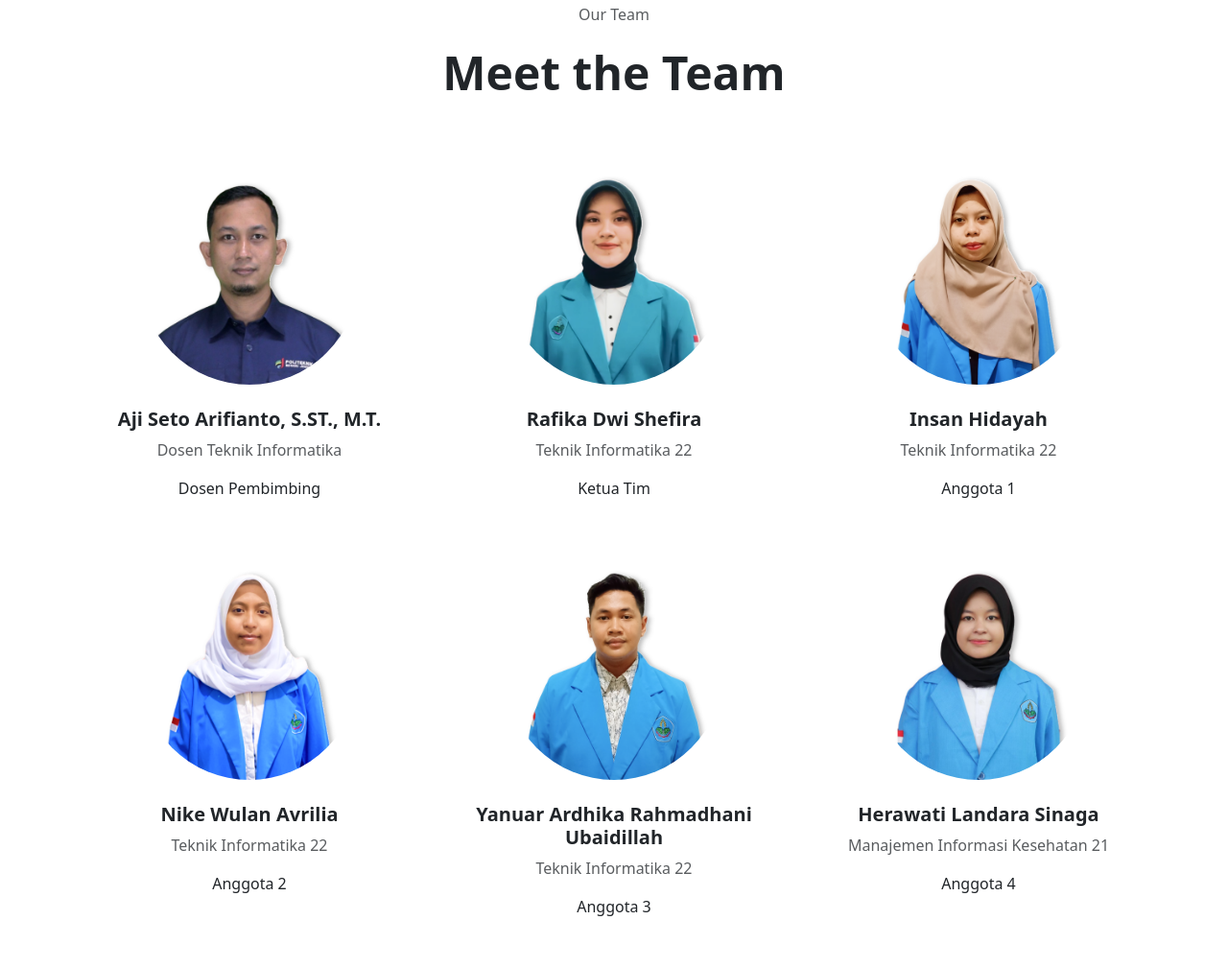
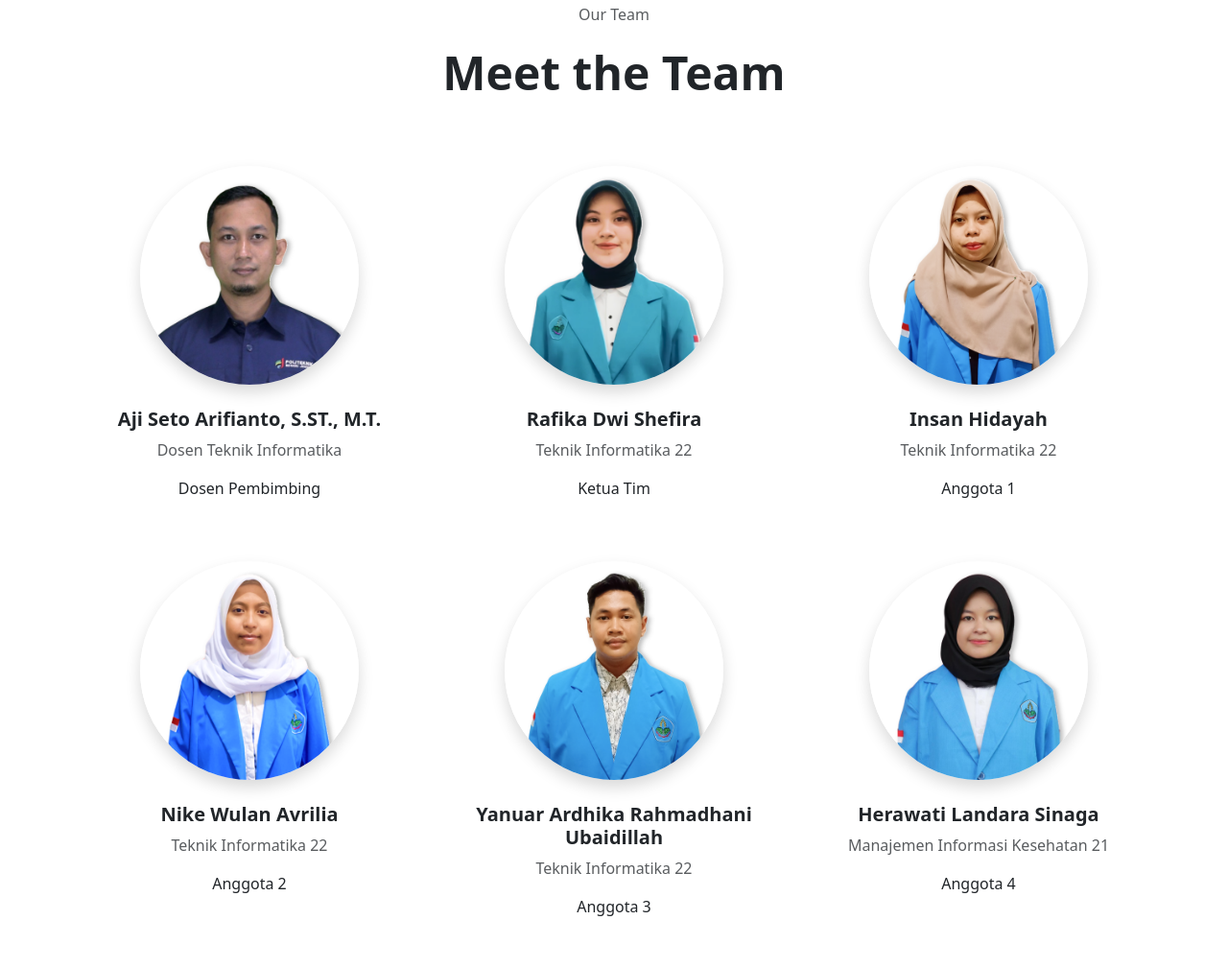
Before and after one commit to ardhikaxx/web-app-posyandu, a plain HTML site: page index.html in a window 1280 px wide. Shown: the part 1596-2604 px from the top of the page at 96% size. Drawn offline with nearby package versions, Linux system fonts and the light colour scheme; some packages are replaced by stand-ins of ours; a script that the page names is missing.

Commit message:
update- photo team

```diff
--- a/index.html
+++ b/index.html
@@ -83,7 +83,7 @@
                 <div class="col-md-4">
                     <div class="card text-center border-0 mb-3">
                         <div class="card-body p-3">
-                            <div class="mb-4 mx-xl-5"><img class="img-fluid rounded-circle" style="object-fit: cover; width: 350px;" src="./assets/team/dosen pembimbing.png"></div>
+                            <div class="mb-4 mx-xl-5"><img class="img-fluid rounded-circle shadow" style="object-fit: cover; width: 350px;" src="./assets/team/dosen pembimbing.png"></div>
                             <h5 class="fw-bold">Aji Seto Arifianto, S.ST., M.T.</h5>
                             <div class="text-muted mb-3">
                                 Dosen Teknik Informatika
@@ -95,7 +95,7 @@
                 <div class="col-md-4">
                     <div class="card text-center border-0 mb-3">
                         <div class="card-body p-3">
-                            <div class="mb-4 mx-xl-5"><img class="img-fluid rounded-circle" style="object-fit: cover; width: 350px;" src="./assets/team/ketua tim.png"></div>
+                            <div class="mb-4 mx-xl-5"><img class="img-fluid rounded-circle shadow" style="object-fit: cover; width: 350px;" src="./assets/team/ketua tim.png"></div>
                             <h5 class="fw-bold">Rafika Dwi Shefira</h5>
                             <div class="text-muted mb-3">
                                 Teknik Informatika 22
@@ -107,7 +107,7 @@
                 <div class="col-md-4">
                     <div class="card text-center border-0 mb-3">
                         <div class="card-body p-3">
-                            <div class="mb-4 mx-xl-5"><img class="img-fluid rounded-circle" style="object-fit: cover; width: 350px;" src="./assets/team/anggota 1.png"></div>
+                            <div class="mb-4 mx-xl-5"><img class="img-fluid rounded-circle shadow" style="object-fit: cover; width: 350px;" src="./assets/team/anggota 1.png"></div>
                             <h5 class="fw-bold">Insan Hidayah</h5>
                             <div class="text-muted mb-3">
                                 Teknik Informatika 22
@@ -119,7 +119,7 @@
                 <div class="col-md-4">
                     <div class="card text-center border-0 mb-3">
                         <div class="card-body p-3">
-                            <div class="mb-4 mx-xl-5"><img class="img-fluid rounded-circle" style="object-fit: cover; width: 350px;" src="./assets/team/anggota 2.png"></div>
+                            <div class="mb-4 mx-xl-5"><img class="img-fluid rounded-circle shadow" style="object-fit: cover; width: 350px;" src="./assets/team/anggota 2.png"></div>
                             <h5 class="fw-bold">Nike Wulan Avrilia</h5>
                             <div class="text-muted mb-3">
                                 Teknik Informatika 22
@@ -131,7 +131,7 @@
                 <div class="col-md-4">
                     <div class="card text-center border-0 mb-3">
                         <div class="card-body p-3">
-                            <div class="mb-4 mx-xl-5"><img class="img-fluid rounded-circle" style="object-fit: cover; width: 350px;" src="./assets/team/anggota 3.png"></div>
+                            <div class="mb-4 mx-xl-5"><img class="img-fluid rounded-circle shadow" style="object-fit: cover; width: 350px;" src="./assets/team/anggota 3.png"></div>
                             <h5 class="fw-bold">Yanuar Ardhika Rahmadhani Ubaidillah</h5>
                             <div class="text-muted mb-3">
                                 Teknik Informatika 22
@@ -143,7 +143,7 @@
                 <div class="col-md-4">
                     <div class="card text-center border-0 mb-3">
                         <div class="card-body p-3">
-                            <div class="mb-4 mx-xl-5"><img class="img-fluid rounded-circle" style="object-fit: cover; width: 350px;" src="./assets/team/anggota 4.png"></div>
+                            <div class="mb-4 mx-xl-5"><img class="img-fluid rounded-circle shadow" style="object-fit: cover; width: 350px;" src="./assets/team/anggota 4.png"></div>
                             <h5 class="fw-bold">Herawati Landara Sinaga</h5>
                             <div class="text-muted mb-3">
                                 Manajemen Informasi Kesehatan 21
```
